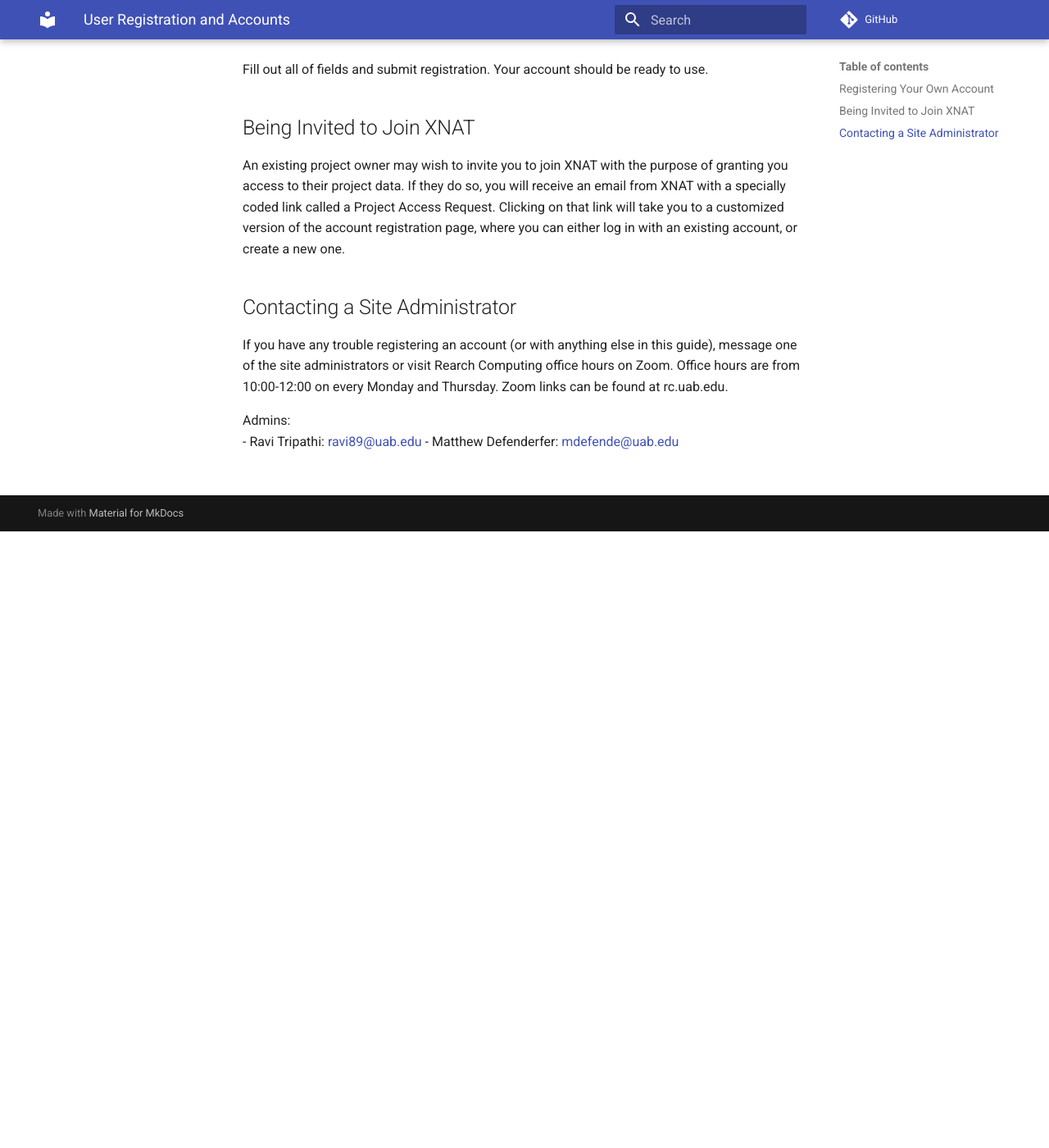
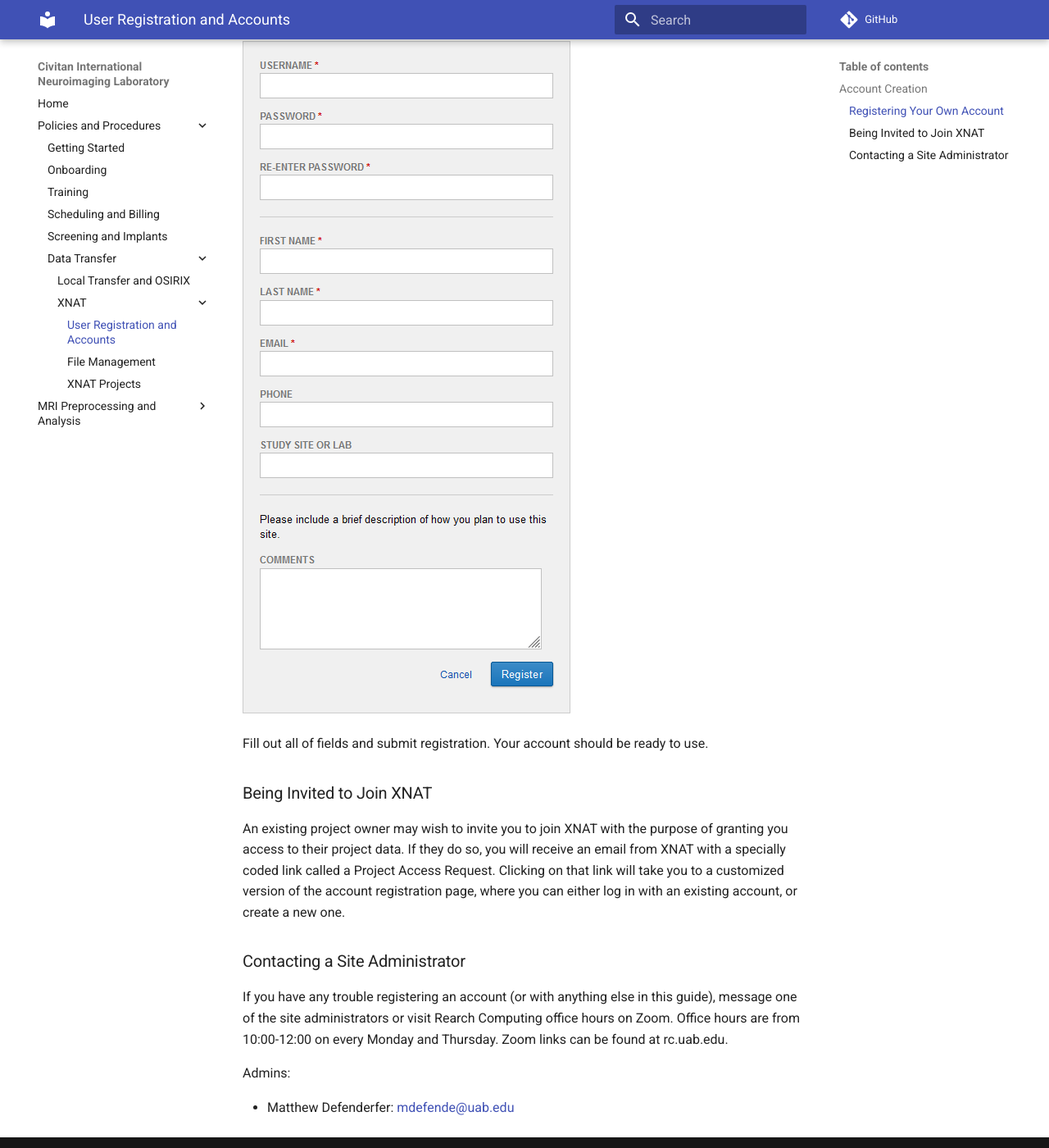
Before and after one commit to UAB-CINL/UAB-CINL.github.io, an MkDocs documentation site: the page built from docs/scanner/xnat/account.md, in a window 1280 px wide and 1400 px high, scrolled down 752 px. Shown: the whole window at 82% size. Built offline with MkDocs 1.6.1 and Material for MkDocs 9.7.7, drawn with Linux system fonts in a browser that asks for light colours; comment, search, counter and statistics services are not loaded; some of the changed text lies outside the part shown.

Commit message:
add section on data transfer, fix up XNAT, and add it back

```diff
--- a/docs/scanner/xnat/account.md
+++ b/docs/scanner/xnat/account.md
@@ -1,63 +1,35 @@
----
-title: User Registration and Accounts
----
+# User Registration and Accounts
 
-Permissions in XNAT for accessing and manipulating data are governed
-through each user's account. A user must have a valid and enabled
-account in order to log in and work with data in XNAT.
+Permissions in XNAT for accessing and manipulating data are governed through each user's account. A user must have a valid and enabled account in order to log in and work with data in XNAT.
 
-<div class="note">
+!!! note
 
-<div class="title">
+    An XNAT project can be set to allow guest access to allow users to view and download public data without an account. By default this setting is turned off, and must be enabled by an Administrator.
 
-Note
-
-</div>
-
-An XNAT project can be set to allow guest access to allow users to view
-and download public data without an account. By default this setting is
-turned off, and must be enabled by an Administrator.
-
-</div>
-
-# Account Creation
+## Account Creation
 
 There are 3 ways in which a user account can be created:
 
-1.  The user can register an account for themselves
-2.  A new user can be invited to join XNAT by a current user who is a
-    project owner
-3.  A new user account can be created by an XNAT administrator
+1. The user can register an account for themselves
+2. A new user can be invited to join XNAT by a current user who is a project owner
+3. A new user account can be created by an XNAT administrator
 
-## Registering Your Own Account
+### Registering Your Own Account
 
-In a standard XNAT installation, user accounts must be created by either
-the user themselves or by the site administrator. Users will be given
-the option of registering for an account when they first visit the site.
-At UAB, navigate to xnat.rc.uab.edu/xnat and click Register on the home
-page. The following registration page will appear
+In a standard XNAT installation, user accounts must be created by either the user themselves or by the site administrator. Users will be given the option of registering for an account when they first visit the site. At UAB, navigate to xnat.rc.uab.edu/xnat and click Register on the home page. The following registration page will appear
 
-<img src="images/registration.png" class="align-center" width="300" alt="&#39;&#39;" />
+![! Registration ><](images/registration.png)
 
-Fill out all of fields and submit registration. Your account should be
-ready to use.
+Fill out all of fields and submit registration. Your account should be ready to use.
 
-## Being Invited to Join XNAT
+### Being Invited to Join XNAT
 
-An existing project owner may wish to invite you to join XNAT with the
-purpose of granting you access to their project data. If they do so, you
-will receive an email from XNAT with a specially coded link called a
-Project Access Request. Clicking on that link will take you to a
-customized version of the account registration page, where you can
-either log in with an existing account, or create a new one.
+An existing project owner may wish to invite you to join XNAT with the purpose of granting you access to their project data. If they do so, you will receive an email from XNAT with a specially coded link called a Project Access Request. Clicking on that link will take you to a customized version of the account registration page, where you can either log in with an existing account, or create a new one.
 
-## Contacting a Site Administrator
+### Contacting a Site Administrator
 
-If you have any trouble registering an account (or with anything else in
-this guide), message one of the site administrators or visit Rearch
-Computing office hours on Zoom. Office hours are from 10:00-12:00 on
-every Monday and Thursday. Zoom links can be found at rc.uab.edu.
+If you have any trouble registering an account (or with anything else in this guide), message one of the site administrators or visit Rearch Computing office hours on Zoom. Office hours are from 10:00-12:00 on every Monday and Thursday. Zoom links can be found at rc.uab.edu.
 
 Admins:
--   Ravi Tripathi: <ravi89@uab.edu>
--   Matthew Defenderfer: <mdefende@uab.edu>
+
+- Matthew Defenderfer: <mdefende@uab.edu>
--- a/mkdocs.yml
+++ b/mkdocs.yml
@@ -5,8 +5,9 @@
   name: 'material'
   include_search_page: true
   search_index_only: true
-  feature:
-    tabs: true
+  features:
+    - tabs: true
+    - navigation.indexes
   custom_dir: 'theme'
 
 extra_css:
@@ -37,6 +38,13 @@
     - Training: scanner/training.md
     - Scheduling and Billing: scanner/scheduling.md
     - Screening and Implants: scanner/implants.md
+    - Data Transfer:
+      - Local Transfer and OSIRIX: data_management.md
+      - XNAT:
+        - scanner/xnat/index.md
+        - scanner/xnat/account.md
+        - scanner/xnat/file_management.md
+        - scanner/xnat/projects.md
   - MRI Preprocessing and Analysis:
     - BIDS:
       - Introduction: analysis/bids/index.md
```
Also changed, not shown: docs/scanner/data_management.md (added, +42 -0 lines), docs/scanner/xnat/file-management.md (deleted, +0 -112 lines), docs/scanner/xnat/file_management.md (added, +58 -0 lines), docs/scanner/xnat/index.md (+9 -24 lines), docs/scanner/xnat/projects.md (+16 -56 lines).
